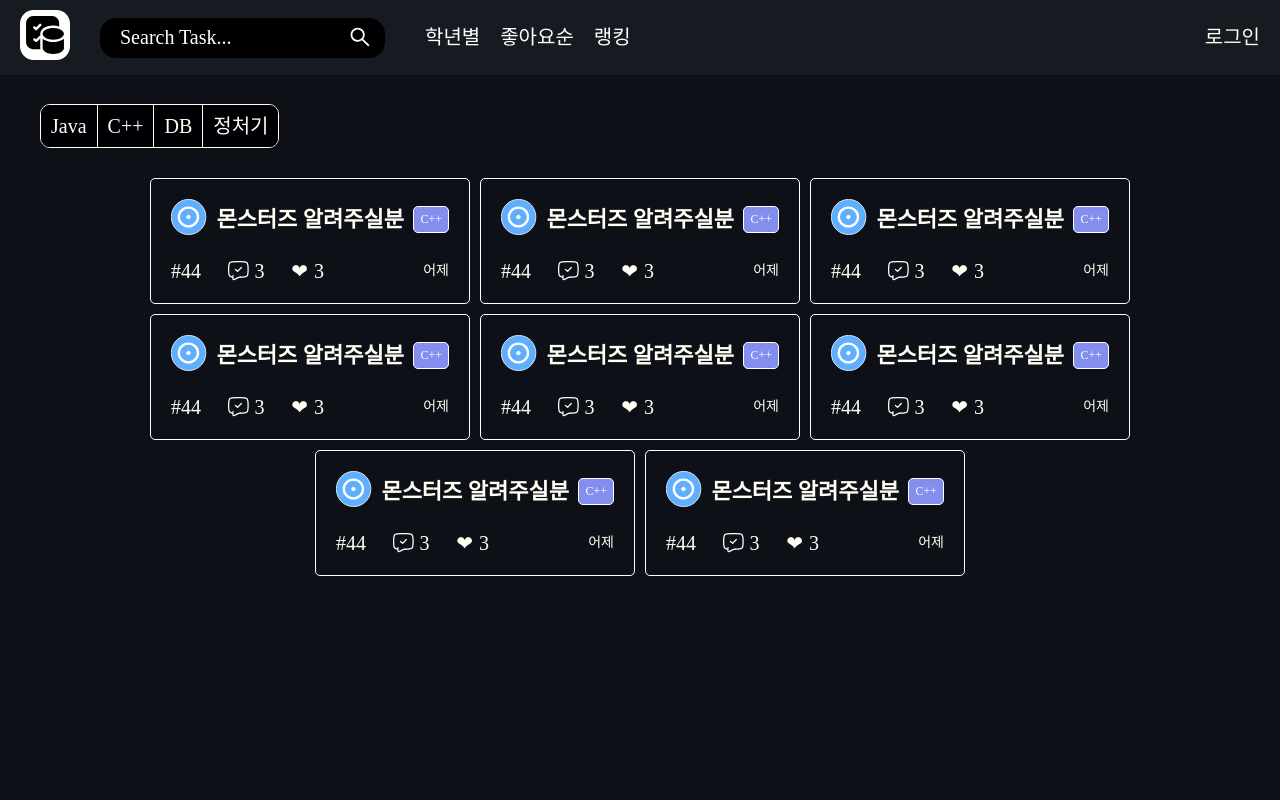
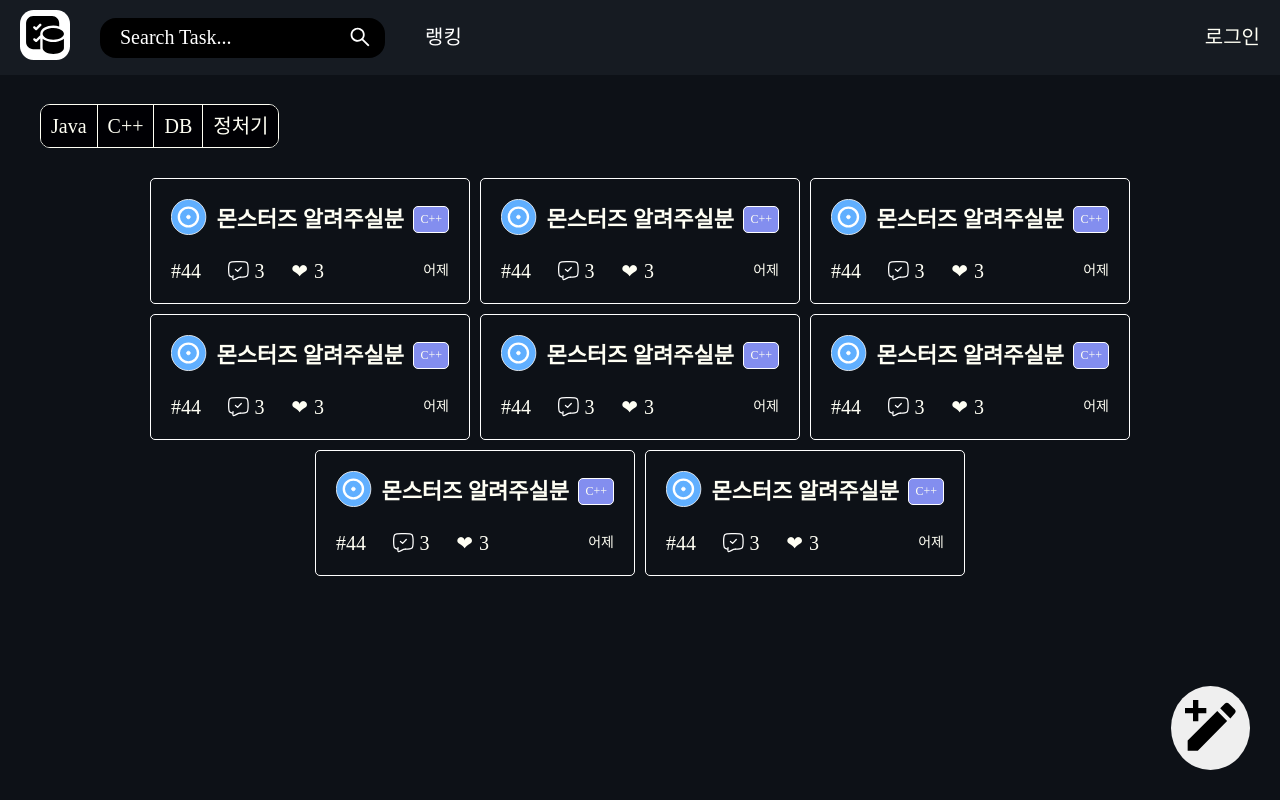
Before and after one commit to Task-DB/Frontend, a Next.js app: page / in a window 1280 px wide. Built offline with nearby package versions, Linux system fonts and the light colour scheme; a web font is replaced by a local one.

Commit message:
ADD :: 글쓰기 버튼 추가

```diff
--- a/domain/header/components/index.tsx
+++ b/domain/header/components/index.tsx
@@ -5,9 +5,9 @@ import { Logo, SearchButtonImage } from "../assets";
 import {
   HeaderContainer,
   HeaderLeftContainer,
+  HeaderUl,
   HeaderLi,
   HeaderLogin,
-  HeaderUl,
   SearchButton,
   SearchInput,
   SearchInputWrapper,
@@ -18,16 +18,6 @@ import Link from "next/link";
 const Header: NextPage = () => {
   const [keyword, setKeyWord] = React.useState<string>("");
   const [content, setContent] = React.useState([
-    {
-      text: "학년별",
-      link: "/grade",
-      isActive: false,
-    },
-    {
-      text: "좋아요순",
-      link: "/like",
-      isActive: false,
-    },
     {
       text: "랭킹",
       link: "/rank",
--- a/domain/main/assets/index.ts
+++ b/domain/main/assets/index.ts
@@ -0,0 +1 @@
+export { default as Pencil } from "./icon/pencil.svg";
--- /dev/null
+++ b/domain/main/components/writeButton.style.ts
@@ -0,0 +1,10 @@
+import styled from "styled-components";
+
+export const WriteButtonWrapper = styled.button`
+  position: absolute;
+  right: 30px;
+  bottom: 30px;
+  padding: 0.7rem;
+  border-radius: 50%;
+  border: 0;
+`;
--- /dev/null
+++ b/domain/main/components/writeButton.tsx
@@ -0,0 +1,14 @@
+import React from "react";
+import type { NextPage } from "next";
+import { WriteButtonWrapper } from "./writeButton.style";
+import Image from "next/image";
+import { Pencil } from "../assets";
+
+const WriteButton: NextPage = () => {
+  return (
+    <WriteButtonWrapper>
+      <Image src={Pencil} alt="글쓰기" />
+    </WriteButtonWrapper>
+  );
+};
+export default WriteButton;
--- a/domain/main/container/index.tsx
+++ b/domain/main/container/index.tsx
@@ -2,12 +2,14 @@ import React from "react";
 import type { NextPage } from "next";
 import IssueContainer from "../../issue/container";
 import SubjectSelector from "../components/subjectSelector";
+import WriteButton from "../components/writeButton";
 
 const MainContainer: NextPage = () => {
   return (
     <>
       <SubjectSelector />
       <IssueContainer />
+      <WriteButton />
     </>
   );
 };
```
Also changed, not shown: domain/main/assets/icon/pencil.svg (added).
